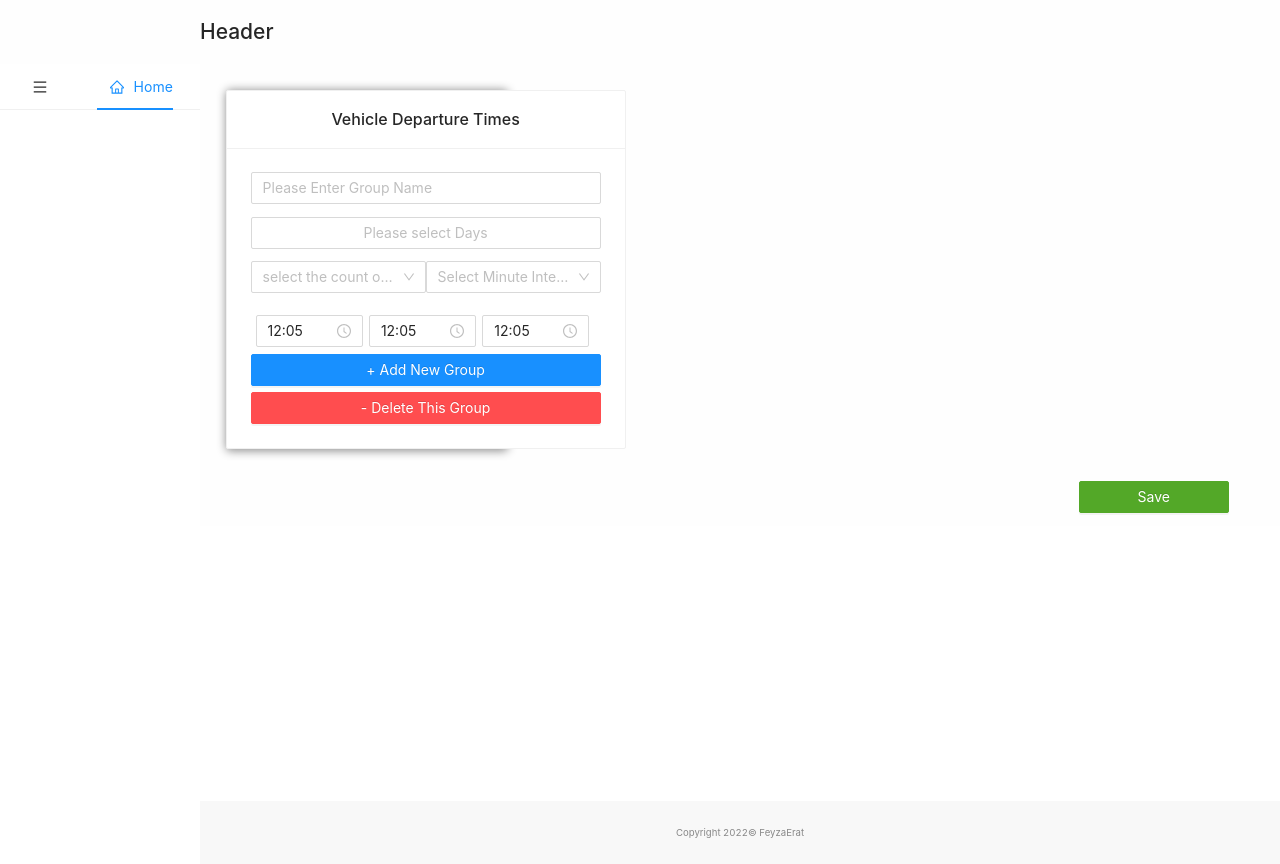
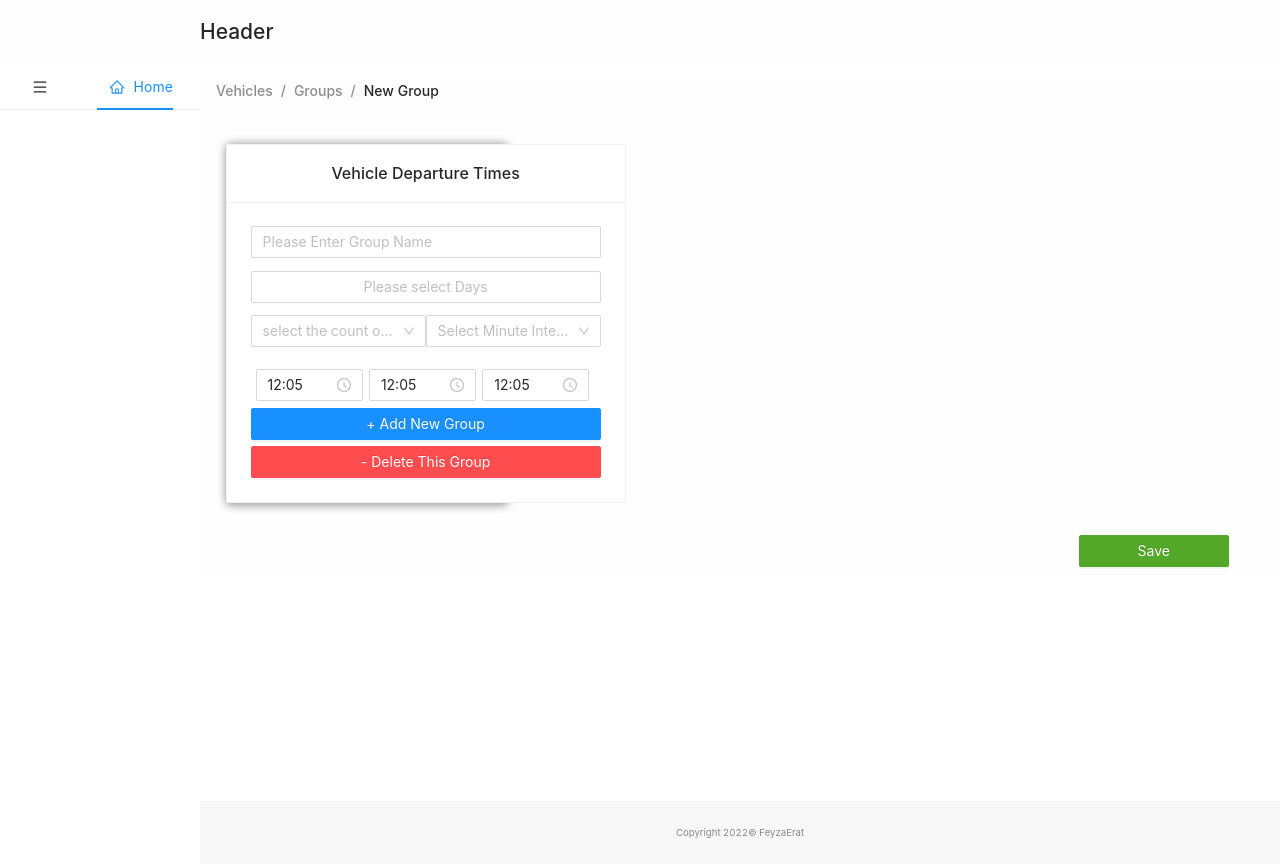
Before and after one commit to feyzaerat/v_tracking, a React (Create React App) app: page / in a window 1280 px wide. Built offline with nearby package versions, Linux system fonts and the light colour scheme.

Commit message:
added Breadcrumb

```diff
--- a/src/components/Content.tsx
+++ b/src/components/Content.tsx
@@ -1,4 +1,4 @@
-import { DatePicker } from 'antd';
+import {Breadcrumb, DatePicker} from 'antd';
 import React, { Component } from 'react';
 
 import Card from './Elements/Card';
@@ -7,7 +7,11 @@ class Content extends Component {
     render() {
         return (
             <div className='content'>
-
+                <Breadcrumb style={{ margin: '16px'}}>
+                    <Breadcrumb.Item>Vehicles</Breadcrumb.Item>
+                    <Breadcrumb.Item>Groups</Breadcrumb.Item>
+                    <Breadcrumb.Item>New Group</Breadcrumb.Item>
+                </Breadcrumb>
                 <Card/>
 
             </div>
```
